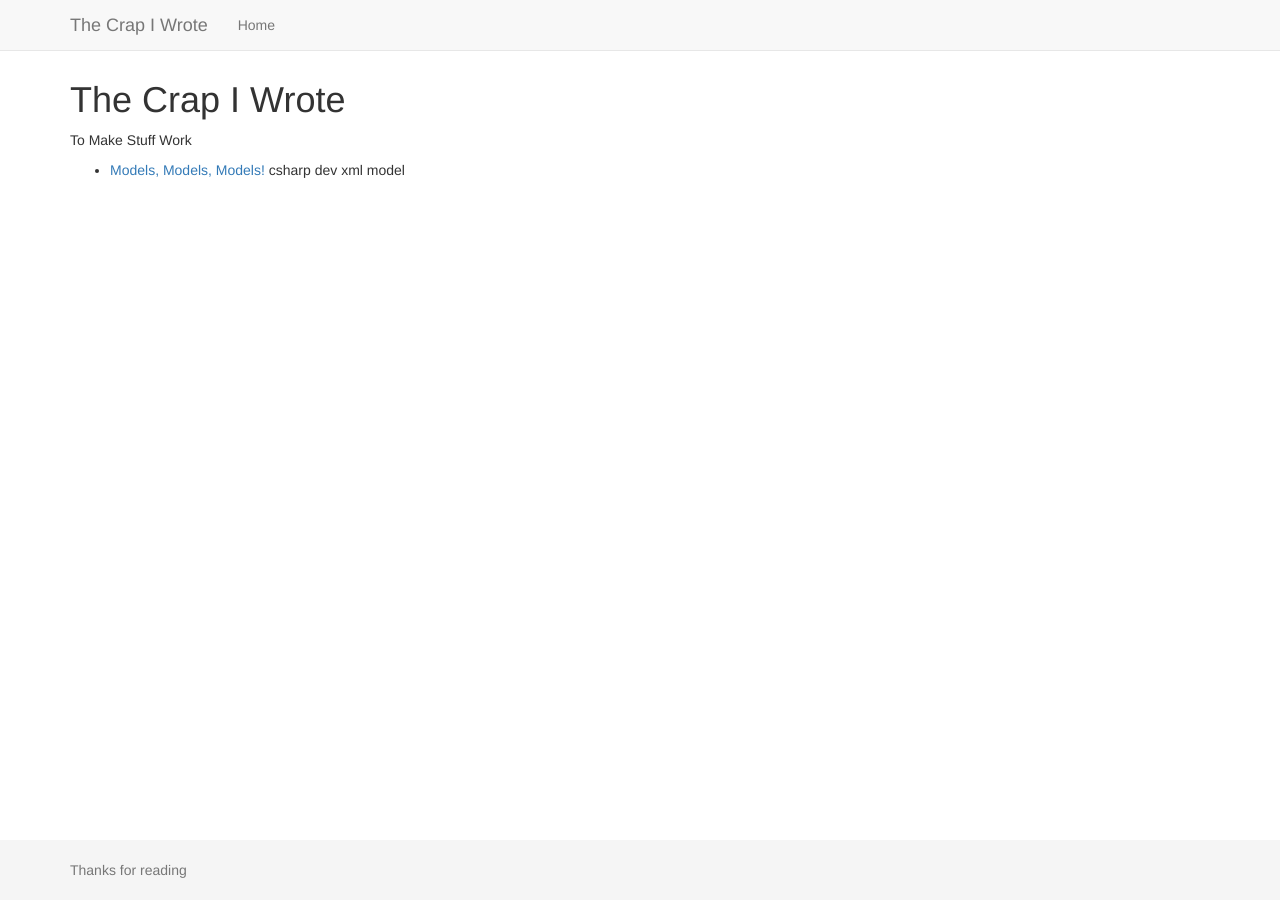
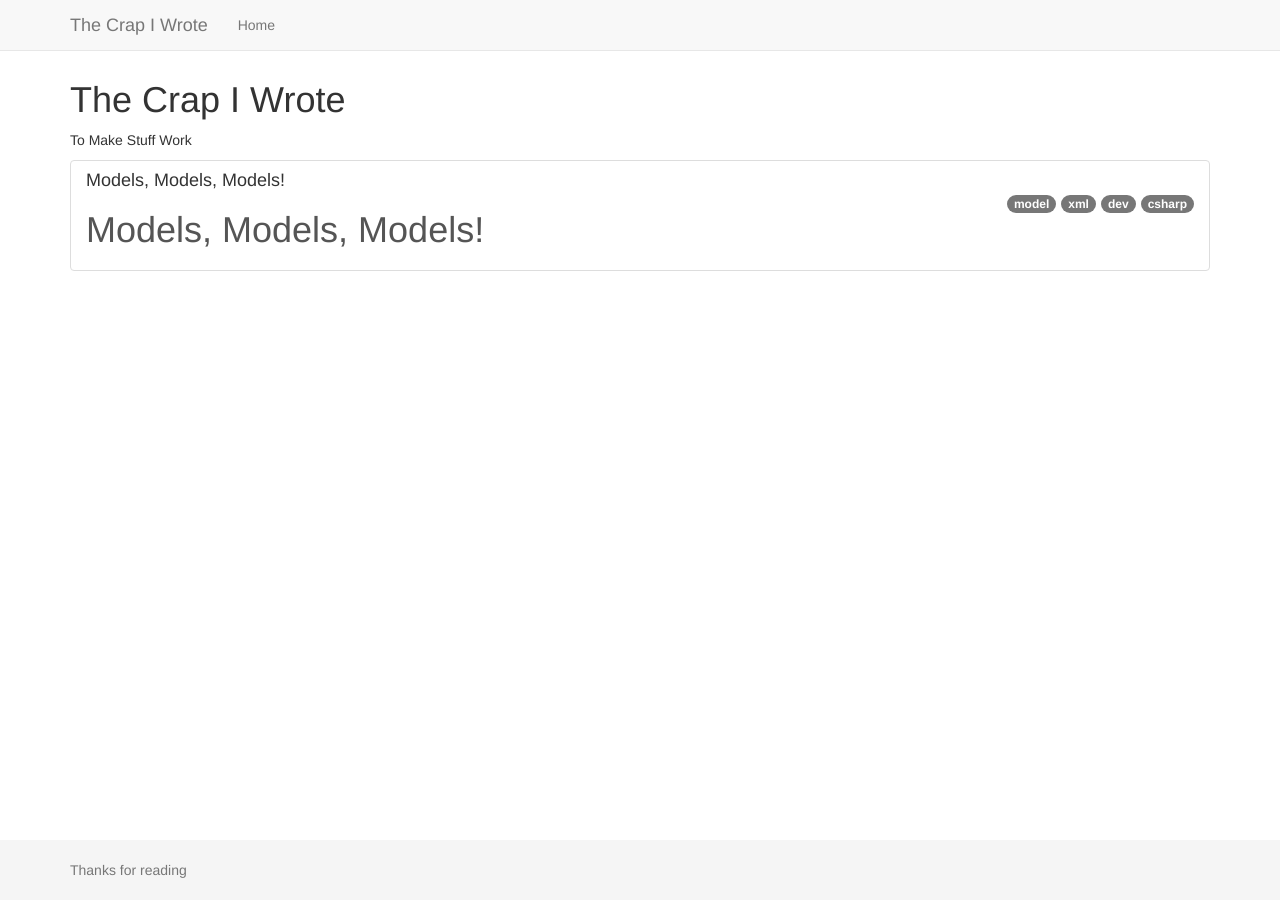
Before and after one commit to the-crap-i-wrote/the-crap-i-wrote.github.io, a Jekyll site: the page built from index.html, in a window 1280 px wide. Built offline with Jekyll 4.4.1, drawn with Linux system fonts in a browser that asks for light colours.

Commit message:
Update index.html

```diff
--- a/index.html
+++ b/index.html
@@ -7,13 +7,14 @@ navigation_weight: 1
 <h1>The Crap I Wrote</h1>
 <p>To Make Stuff Work</p>
 
-<ul>
-  {% for post in site.posts %}
-    <li>
-      <a href="{{ post.url }}">{{ post.title }}</a>
-  {% for category in post.categories %}
-      <span>{{ category }}</span>
-  {% endfor %}
-    </li>
-  {% endfor %}
-</ul>
+<div class="list-group">
+    {% for post in site.posts %}
+    <a href="{{ post.url }}" class="list-group-item">
+        <h4 class="list-group-item-heading">{{ post.title }}</h4>
+        {% for category in post.categories %}
+        <span class="badge">{{ category }}</span>
+        {% endfor %}
+        <p class="list-group-item-text">{{ post.excerpt }}</p>
+    </a>
+    {% endfor %}
+</div>
```
